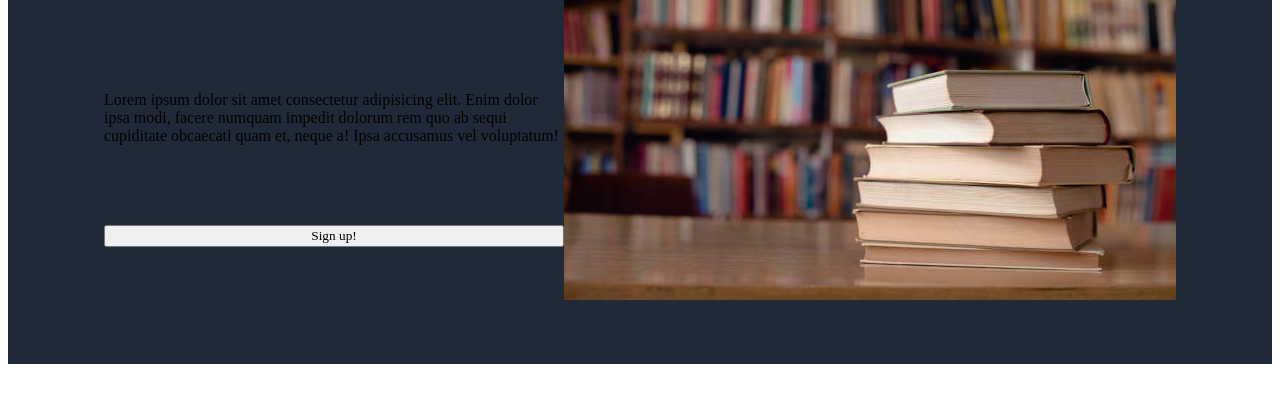
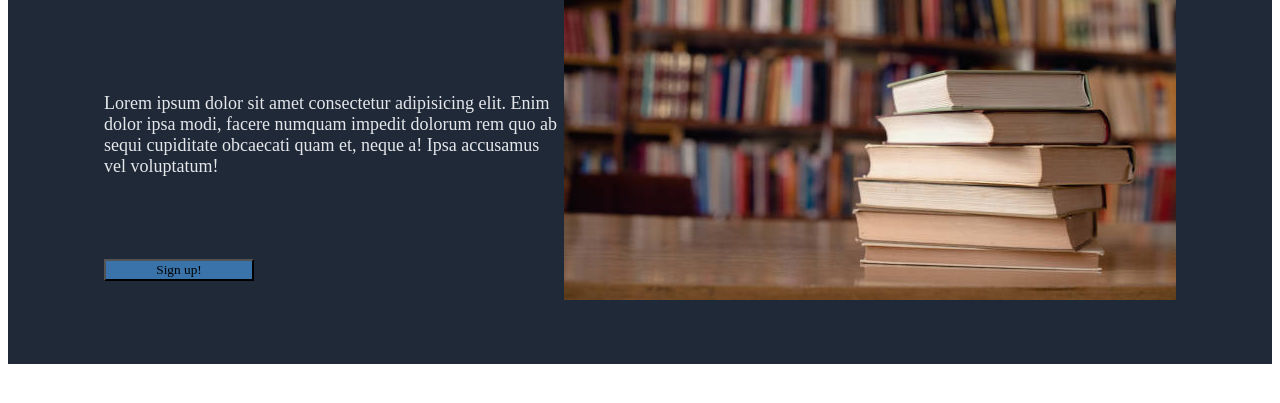
Before and after one commit to SmallsyBigs/landing-page, a plain HTML site: page index.html in a window 1280 px wide. Shown: the part 207-610 px from the top of the page. Drawn offline with Linux system fonts and the light colour scheme.

Commit message:
add styling to header paragraph and button

```diff
--- a/styles.css
+++ b/styles.css
@@ -48,6 +48,16 @@ h1 {
     color: #f9faf8;
 }
 
+p {
+    color: #e5e7eb;
+    font-size: 18px;
+}
+
+button {
+    max-width: 150px;
+    background-color: rgb(57, 115, 170);
+}
+
 .header-image {
     max-width: 100%;
     height: auto;
```
